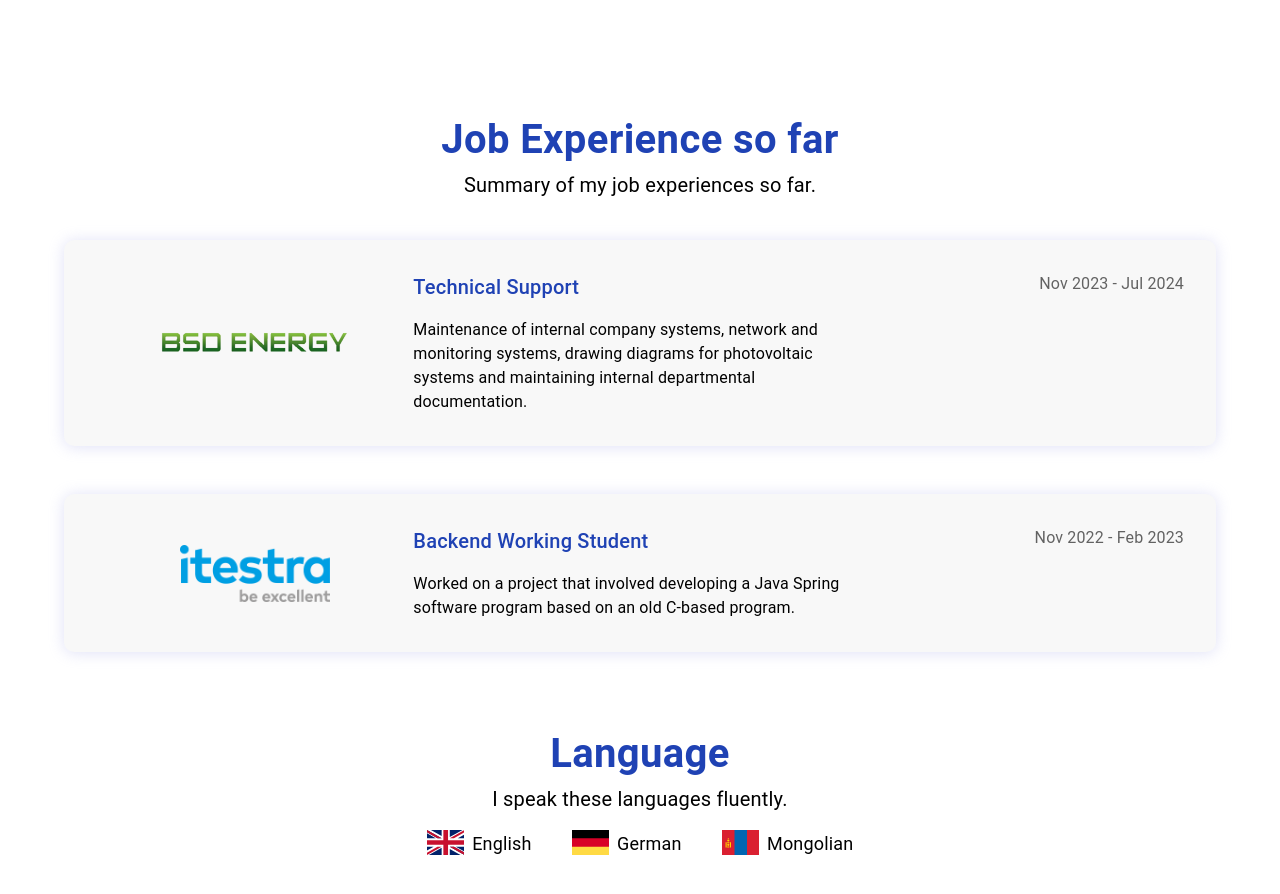
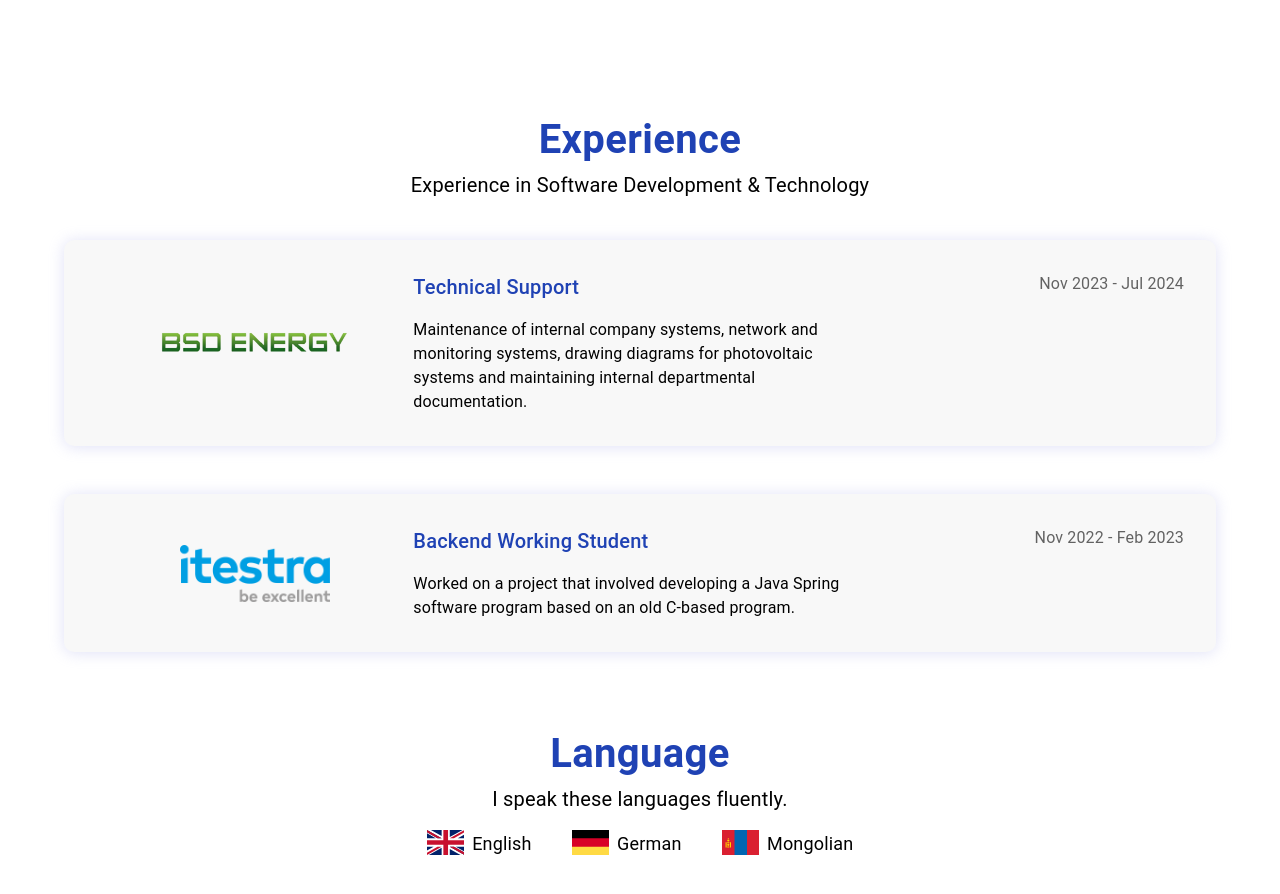
Before and after one commit to orgildorj/personal-website, a Next.js app: page / in a window 1280 px wide. Shown: the part 1898-2792 px from the top of the page. Built offline with nearby package versions, Linux system fonts and the light colour scheme.

Commit message:
minor fixes

```diff
--- a/src/app/components/Experience.tsx
+++ b/src/app/components/Experience.tsx
@@ -26,7 +26,7 @@ function Experience() {
             viewport={isTabletOrLarger ? { amount: 0.2 } : undefined}
             transition={{ duration: 2, ease: "easeOut" }}
           >
-            Job Experience so far
+            Experience
           </Typography>
           <Typography
             sx={styles.sectionSubTitle}
@@ -34,7 +34,7 @@ function Experience() {
             {...motionProps.fromRight}
             viewport={isTabletOrLarger ? { amount: 0.2 } : undefined}
           >
-            Summary of my job experiences so far.
+            Experience in Software Development & Technology
           </Typography>
           <ExperienceItem
             logoSrc={bsd_energy}
--- a/src/app/components/Languages.tsx
+++ b/src/app/components/Languages.tsx
@@ -33,8 +33,9 @@ function Languages() {
       </Typography>
       <Box
         display="flex"
-        flexDirection="row"
+        flexDirection={isTabletOrLarger ? "row" : "column"}
         columnGap={5}
+        rowGap={2}
         marginY={2}
         {...motionProps.appear}
         viewport={isTabletOrLarger ? { amount: 0.2 } : undefined}
--- a/src/app/components/styles.js
+++ b/src/app/components/styles.js
@@ -3,10 +3,12 @@ export const styles = {
     fontSize: 40,
     fontWeight: "bold",
     color: "#1f42b4",
+    textAlign: "center",
   },
   sectionSubTitle: {
     fontSize: 20,
     opacity: 0.6,
+    textAlign: "center",
   },
   secondaryColor: "#1f42b4",
   lightGray: "#F8F8F8",
```
